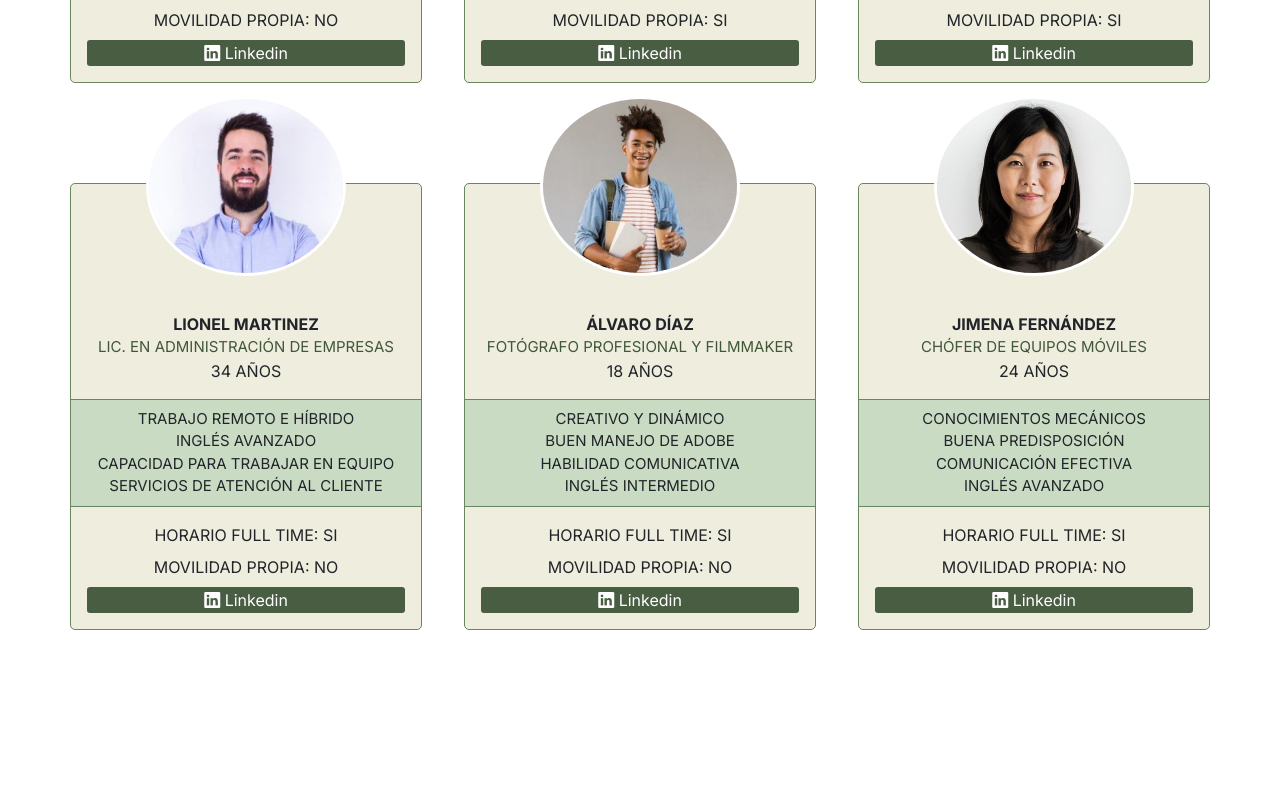
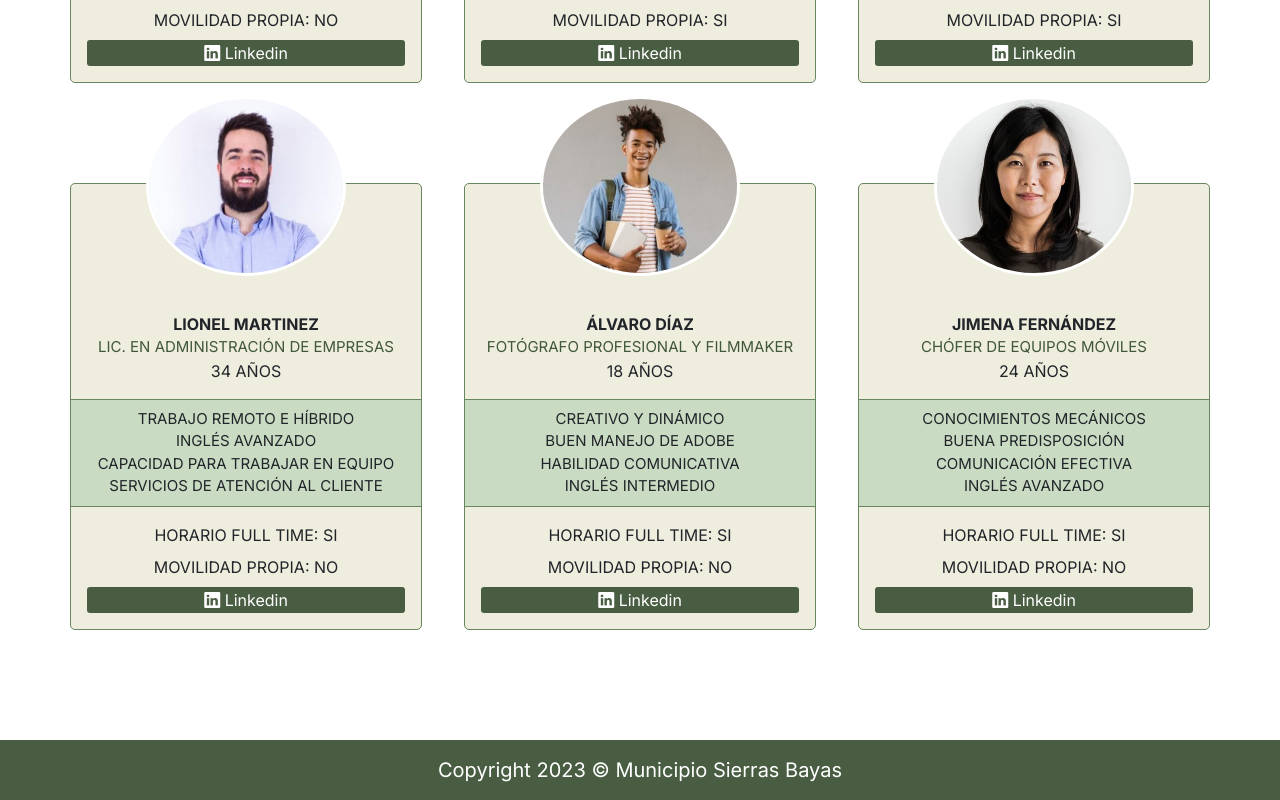
Before and after one commit to AyelenPorqueres/empleos, a Next.js app: page /cardcandidatos in a window 1280 px wide. Shown: the part 1285-2085 px from the top of the page. Before the commit the page ends 2025 px from the top, so only its background shows below. Built offline with nearby package versions, Linux system fonts and the light colour scheme.

Commit message:
se agrego el footer en empleos y candidatos

```diff
--- a/src/app/(pages)/cardcandidatos/page.tsx
+++ b/src/app/(pages)/cardcandidatos/page.tsx
@@ -7,6 +7,7 @@ import { datosCandidatos } from "@/app/services/datosCandidatos"
 import CargarCv from "@/app/componentes/cargarCV/cargarCv"
 import './page.css'
 import { FiltroCandidatos } from "@/app/componentes/filtroCandidatos/filtroCandidatos"
+import { Footer } from "@/app/componentes/footer/footer"
 
 export default function Home() {
   return (
@@ -23,6 +24,9 @@ export default function Home() {
         <CardContainer>
           <CardCandidatos datos={datosCandidatos}></CardCandidatos>
         </CardContainer>
+
+        <Footer></Footer>
+
       </main>
     </>
   )
--- a/src/app/(pages)/cardempleos/page.tsx
+++ b/src/app/(pages)/cardempleos/page.tsx
@@ -4,6 +4,7 @@ import { CardEmpleos } from "../../componentes/cardEmpleos/cardEmpleos"
 import { CardContainer } from "../../componentes/cardContainer/cardContainer"
 import { datosEmpleos } from "../../services/datosEmpleos"
 import { FiltroEmpleos } from "@/app/componentes/filtroEmpleos/filtroEmpleos"
+import { Footer } from "@/app/componentes/footer/footer"
 import './page.css'
 
 export default function Home() {
@@ -21,6 +22,9 @@ export default function Home() {
         <CardContainer>
           <CardEmpleos datos={datosEmpleos}></CardEmpleos>
         </CardContainer>
+
+
+        <Footer></Footer>
       </main>
     </>
   )
--- a/src/app/componentes/cardEmpleos/cardEmpleos.css
+++ b/src/app/componentes/cardEmpleos/cardEmpleos.css
@@ -17,7 +17,6 @@
 .card-img-top {
     height: 200px;
     width: 90%;
-
     align-self: center;
     transform: translateY(-1rem);
     border-radius: 5px;
```
